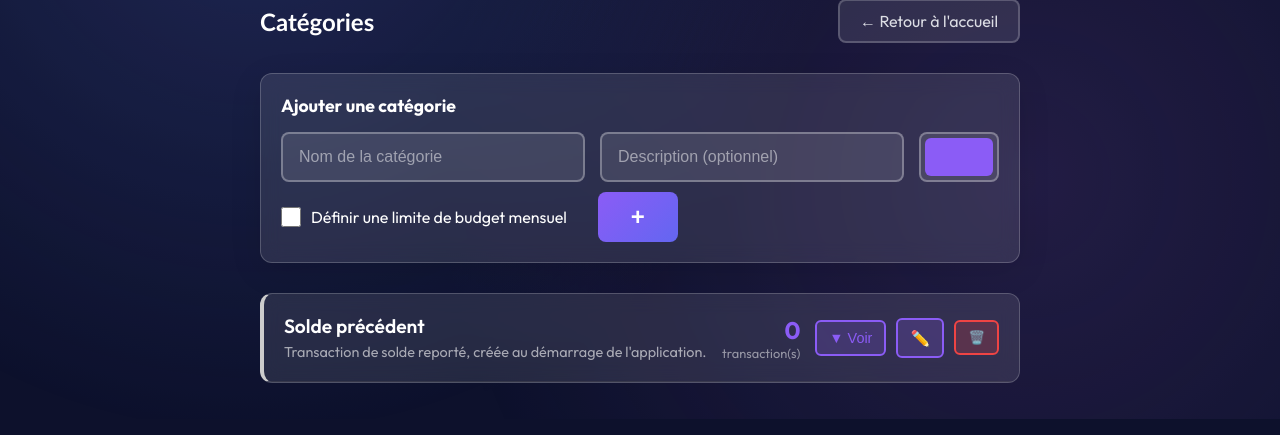
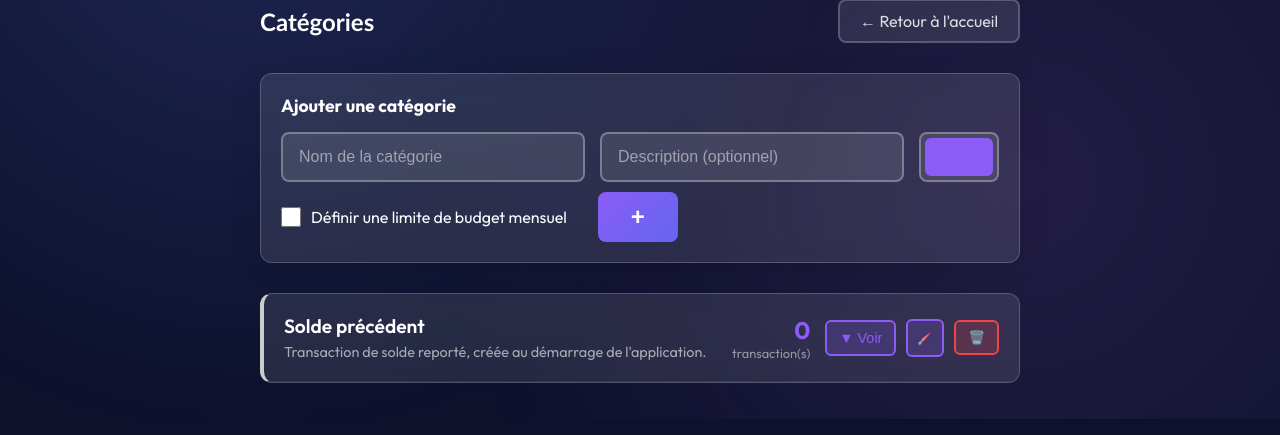
Before and after one commit to aferrah/Budgeometre, a Flask app: page /categories in a window 1280 px wide. Shown: the part 381-816 px from the top of the page. Run offline with Flask 3, Linux system fonts and the light colour scheme; data comes from the database, SQL or seed files in the repository; data that the repository does not hold is empty; some web fonts are replaced.

Commit message:
Ajout du widget de crayon sur toutes les pages

```diff
--- a/static/css/categories.css
+++ b/static/css/categories.css
@@ -195,7 +195,9 @@
 }
 
 .btn-edit {
-    padding: 8px 12px;
+    width: 38px;
+    height: 38px;
+    padding: 0;
     background: rgba(139, 92, 246, 0.2);
     border: 2px solid #8b5cf6;
     border-radius: 6px;
@@ -203,13 +205,23 @@
     cursor: pointer;
     transition: all 0.3s ease;
     text-decoration: none;
-    display: inline-block;
+    display: flex;
+    align-items: center;
+    justify-content: center;
 }
 
 .btn-edit:hover {
     background: #8b5cf6;
     color: white;
     transform: scale(1.05);
+}
+
+.btn-edit-icon {
+    width: 100%;
+    height: 100%;
+    max-width: 16px;
+    max-height: 16px;
+    object-fit: contain;
 }
 
 .btn-delete {
--- a/templates/categories.html
+++ b/templates/categories.html
@@ -16,7 +16,6 @@
         <a href="{{ url_for('home.home') }}" class="btn-back">← Retour à l'accueil</a>
     </div>
 
-    <!-- Formulaire d'ajout -->
     <div class="add-category-form glass-card">
         <h3> Ajouter une catégorie</h3>
         <form method="post" action="{{ url_for('categories.categories') }}">
@@ -36,7 +35,6 @@
         </form>
     </div>
 
-    <!-- Liste des catégories -->
     <div class="categories-list">
         {% if categories %}
             {% for cat in categories %}
@@ -56,7 +54,9 @@
                             <button type="button" class="btn-toggle" onclick="toggleTransactions(this, 'transactions-{{ cat.idCategorie }}')">
                                 ▼ Voir
                             </button>
-                            <a href="{{ url_for('categories.modifier_categorie', id=cat.idCategorie) }}" class="btn-edit" title="Modifier">✏️</a>
+                            <a href="{{ url_for('categories.modifier_categorie', id=cat.idCategorie) }}" class="btn-edit" title="Modifier">
+                                <img src="{{ url_for('static', filename='widget/widget_pencil.png') }}" alt="Modifier" class="btn-edit-icon">
+                            </a>
                             <button type="button" class="btn-delete"
                                     data-category-id="{{ cat.idCategorie }}"
                                     data-category-name="{{ cat.nom }}"
@@ -65,7 +65,6 @@
                         </div>
                     </div>
 
-                    <!-- Section Budget (si limite définie) -->
                     {% if cat.limite_budget and cat.limite_budget > 0 %}
                     <div class="category-budget-section">
                         <div class="budget-info">
@@ -113,7 +112,6 @@
                     </div>
                     {% endif %}
 
-                    <!-- Déroulant des 3 dernières transactions -->
                     <div class="transactions-dropdown" id="transactions-{{ cat.idCategorie }}">
                         <div class="transactions-list">
                             {% set derniers_transactions = cat.transactions|sort(attribute='dateTransaction', reverse=true)|list %}
```
Also changed, not shown: static/css/detail-depense.css (+20 -1 lines), templates/detail-depense.html (+3 -5 lines).
